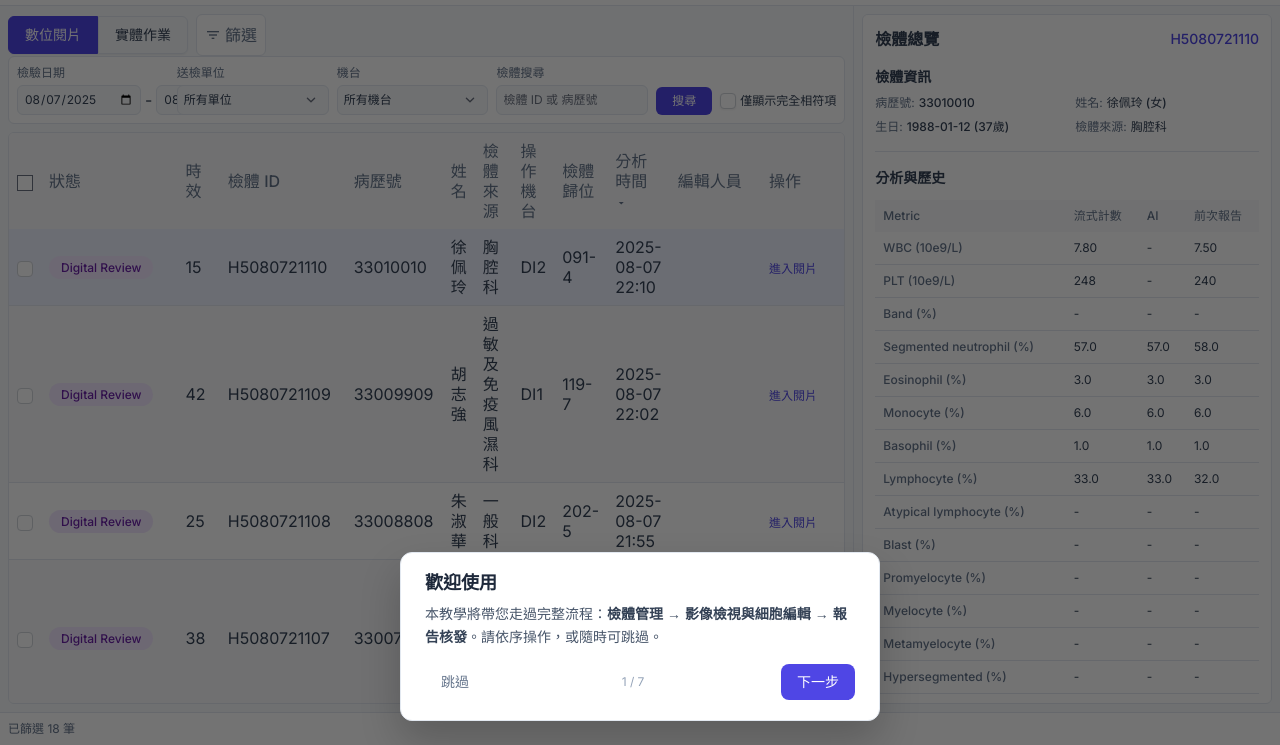
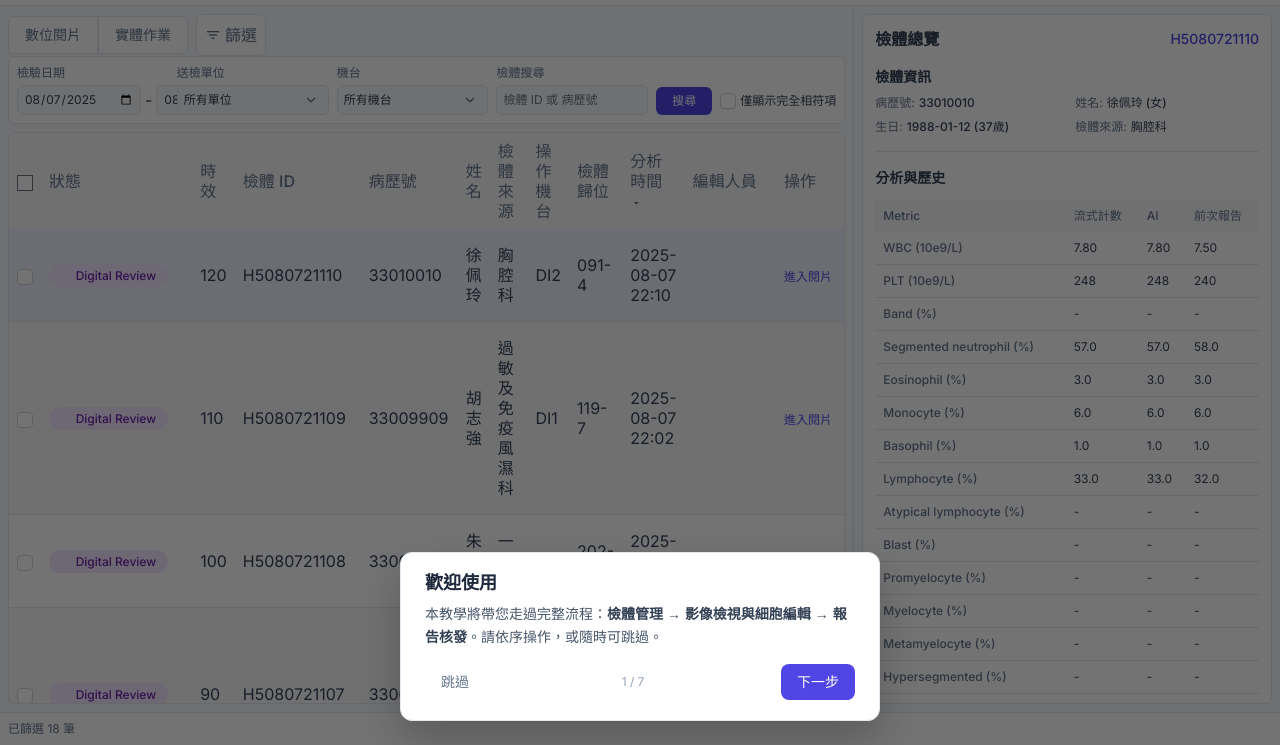
Before and after one commit to lindedeEden/blood-cell-classification-ui, a plain HTML site: page 檢體管理.html in a window 1280 px wide. Shown: the part 55-800 px from the top of the page. Drawn offline with nearby package versions, Linux system fonts and the light colour scheme.

Commit message:
檢體管理：模式初始不選、預設含 Verified、時效可排序、Verified 篩選修正

```diff
--- a/assets/css/common.css
+++ b/assets/css/common.css
@@ -20,11 +20,16 @@
   background-color: #dcfce7 !important;
   color: #166534 !important;
 }
-.status-capsule:hover::before,
-.status-capsule.status-capsule-done::before {
+/* 預留打勾空間（visibility: hidden 佔位），避免 hover/done 時膠囊寬度變化造成版面抖動 */
+.status-capsule::before {
   content: '\2713';
   margin-right: 0.25rem;
   font-weight: 700;
+  visibility: hidden;
+}
+.status-capsule:hover::before,
+.status-capsule.status-capsule-done::before {
+  visibility: visible;
 }
 .bg-striped {
   background-color: #f9fafb;
--- a/assets/data/database.js
+++ b/assets/data/database.js
@@ -15,7 +15,7 @@
       analysisTime: '2025-08-07 20:14',
       editor: '',
       status: ['PLT Check', 'Digital Review'],
-      urgency: 120,
+      urgency: 30,
       birthDate: '1960-01-01',
       age: 65,
       gender: '女',
@@ -83,7 +83,7 @@
       editor: 'F12630E',
       status: ['Digital Review'],
       statusDone: true,
-      urgency: 60,
+      urgency: 0,
       birthDate: '1975-05-10',
       age: 50,
       gender: '男',
@@ -148,7 +148,7 @@
       analysisTime: '2025-08-07 18:07',
       editor: '',
       status: ['PLT Check', 'AI Alert'],
-      urgency: 30,
+      urgency: 18,
       birthDate: '1995-08-15',
       age: 30,
       gender: '女',
@@ -213,7 +213,7 @@
       analysisTime: '2025-08-07 18:09',
       editor: '',
       status: ['Follow-up'],
-      urgency: 12,
+      urgency: 25,
       birthDate: '1988-11-20',
       age: 37,
       gender: '女',
@@ -278,7 +278,7 @@
       analysisTime: '2025-08-07 18:08',
       editor: '',
       status: ['AI Alert'],
-      urgency: 5,
+      urgency: 20,
       birthDate: '1962-07-08',
       age: 63,
       gender: '男',
@@ -343,7 +343,7 @@
       analysisTime: '2025-08-07 18:06',
       editor: '',
       status: ['PLT Check', 'Follow-up'],
-      urgency: 1,
+      urgency: 8,
       birthDate: '1958-03-15',
       age: 67,
       gender: '女',
@@ -411,7 +411,7 @@
       analysisTime: '2025-08-07 18:05',
       editor: 'F412630E',
       status: ['Locked'],
-      urgency: 0,
+      urgency: 3,
       birthDate: '1970-12-01',
       age: 55,
       gender: '男',
@@ -542,7 +542,7 @@
       analysisTime: '2025-08-07 21:05',
       editor: '',
       status: ['Digital Review'],
-      urgency: 45,
+      urgency: 38,
       birthDate: '1972-08-22',
       age: 53,
       gender: '男',
@@ -607,7 +607,7 @@
       analysisTime: '2025-08-07 21:12',
       editor: '',
       status: ['Digital Review'],
-      urgency: 30,
+      urgency: 45,
       birthDate: '1985-03-15',
       age: 40,
       gender: '女',
@@ -672,7 +672,7 @@
       analysisTime: '2025-08-07 21:18',
       editor: '',
       status: ['Digital Review'],
-      urgency: 20,
+      urgency: 55,
       birthDate: '1990-11-08',
       age: 35,
       gender: '男',
@@ -737,7 +737,7 @@
       analysisTime: '2025-08-07 21:25',
       editor: '',
       status: ['Digital Review'],
-      urgency: 55,
+      urgency: 65,
       birthDate: '1968-06-30',
       age: 57,
       gender: '女',
@@ -802,7 +802,7 @@
       analysisTime: '2025-08-07 21:32',
       editor: '',
       status: ['Digital Review'],
-      urgency: 18,
+      urgency: 72,
       birthDate: '1978-02-14',
       age: 47,
       gender: '男',
@@ -867,7 +867,7 @@
       analysisTime: '2025-08-07 21:40',
       editor: '',
       status: ['Digital Review'],
-      urgency: 72,
+      urgency: 80,
       birthDate: '1955-09-20',
       age: 70,
       gender: '女',
@@ -932,7 +932,7 @@
       analysisTime: '2025-08-07 21:48',
       editor: '',
       status: ['Digital Review'],
-      urgency: 38,
+      urgency: 90,
       birthDate: '1982-12-05',
       age: 43,
       gender: '男',
@@ -997,7 +997,7 @@
       analysisTime: '2025-08-07 21:55',
       editor: '',
       status: ['Digital Review'],
-      urgency: 25,
+      urgency: 100,
       birthDate: '1992-04-18',
       age: 33,
       gender: '女',
@@ -1062,7 +1062,7 @@
       analysisTime: '2025-08-07 22:02',
       editor: '',
       status: ['Digital Review'],
-      urgency: 42,
+      urgency: 110,
       birthDate: '1970-07-25',
       age: 55,
       gender: '男',
@@ -1127,7 +1127,7 @@
       analysisTime: '2025-08-07 22:10',
       editor: '',
       status: ['Digital Review'],
-      urgency: 15,
+      urgency: 120,
       birthDate: '1988-01-12',
       age: 37,
       gender: '女',
@@ -1240,9 +1240,7 @@
 
     var emptyKeys = ['atypicalLymphocyte', 'blast', 'promyelocyte', 'myelocyte', 'metamyelocyte', 'hypersegmented', 'promonocyte', 'plasmaCell', 'abnormalLymphocyte'];
     emptyKeys.forEach(function (k) {
-      if (typeof f[k] === 'undefined') {
-        f[k] = '-';
-      }
+      f[k] = '-';
     });
   });
 })();
--- a/assets/js/common.js
+++ b/assets/js/common.js
@@ -55,8 +55,8 @@
   'Locked': 'bg-gray-200 text-gray-800 border border-gray-300'
 };
 
-// 模式預設勾選的狀態（數位閱片 / 實體作業）
+// 模式預設勾選的狀態（數位閱片 / 實體作業）；兩種模式預設都含 Verified，使用者可自行取消勾選以隱藏已完成檢體
 const MODE_DEFAULT_STATUS = {
-  digital: ['Digital Review'],
-  entity: ['Follow-up', 'PLT Check', 'AI Alert']
+  digital: ['Digital Review', 'Verified'],
+  entity: ['Follow-up', 'PLT Check', 'AI Alert', 'Verified']
 };
--- a/assets/js/image-review.js
+++ b/assets/js/image-review.js
@@ -264,9 +264,6 @@
         });
       }
     }
-
-    var badgeEl = document.getElementById('sidebar-digital-badge');
-    if (badgeEl) badgeEl.textContent = digitalReviewList.length;
 
     var searchEl = document.getElementById('sidebar-search');
     if (searchEl) {
--- a/檢體管理.html
+++ b/檢體管理.html
@@ -60,8 +60,8 @@
         <div class="flex flex-wrap items-center gap-4">
           <div class="flex items-center space-x-2" id="tutorial-mode-tabs">
             <div class="inline-flex rounded-md shadow-sm" role="group">
-              <button type="button" class="mode-tab px-4 py-2 text-sm font-medium border rounded-l-md" data-mode="digital" id="tab-digital">數位閱片</button>
-              <button type="button" class="mode-tab px-4 py-2 text-sm font-medium border border-border-light rounded-r-md hover:bg-gray-100" data-mode="entity" id="tab-entity">實體作業</button>
+              <button type="button" class="mode-tab px-4 py-2 text-sm font-medium border border-border-light rounded-l-md bg-surface-light text-text-muted-light hover:bg-gray-100" data-mode="digital" id="tab-digital">數位閱片</button>
+              <button type="button" class="mode-tab px-4 py-2 text-sm font-medium border border-border-light rounded-r-md bg-surface-light text-text-muted-light hover:bg-gray-100" data-mode="entity" id="tab-entity">實體作業</button>
             </div>
             <button type="button" class="flex items-center space-x-1 p-2 rounded-md border border-border-light bg-surface-light text-text-muted-light hover:bg-gray-100" id="btn-filter" aria-expanded="false">
               <span class="material-symbols-outlined text-base">filter_list</span>
@@ -125,7 +125,7 @@
               <tr>
                 <th class="p-2 font-medium text-text-muted-light w-8"><input type="checkbox" id="select-all" title="全選"/></th>
                 <th class="p-2 font-medium text-text-muted-light">狀態</th>
-                <th class="p-2 font-medium text-text-muted-light">時效</th>
+                <th class="p-2 font-medium text-text-muted-light sortable sort-urgency" data-sort="urgency" title="依時效排序"><span>時效</span> <span class="sort-icon sort-icon-asc material-symbols-outlined text-xs align-middle">arrow_drop_up</span><span class="sort-icon sort-icon-desc material-symbols-outlined text-xs align-middle hidden">arrow_drop_down</span></th>
                 <th class="p-2 font-medium text-text-muted-light sortable sort-id" data-sort="id" title="依檢體 ID 後五碼排序"><span>檢體 ID</span> <span class="sort-icon sort-icon-asc material-symbols-outlined text-xs align-middle">arrow_drop_up</span><span class="sort-icon sort-icon-desc material-symbols-outlined text-xs align-middle hidden">arrow_drop_down</span></th>
                 <th class="p-2 font-medium text-text-muted-light">病歷號</th>
                 <th class="p-2 font-medium text-text-muted-light">姓名</th>
@@ -193,7 +193,7 @@
     (function () {
       var currentSpecimenId = null;
       var filteredList = [];
-      var currentMode = 'digital';
+      var currentMode = null;
       var sortKey = 'time';
       var sortAsc = false;
       var fontLevel = 1;
@@ -254,14 +254,18 @@
             }
           }
           var selected = f.statuses || [];
+          var isVerifiedSpecimen = !!(s.statusDone || (s.status && s.status.indexOf('Verified') !== -1));
+          if (isVerifiedSpecimen && selected.indexOf('Verified') === -1) return false;
           if (selected.length === 0) return true;
           var hasStatus = (s.status || []).some(function (st) { return selected.indexOf(st) !== -1; });
-          var isVerified = s.statusDone && selected.indexOf('Verified') !== -1;
-          if (!hasStatus && !isVerified) return false;
+          var showVerified = isVerifiedSpecimen && selected.indexOf('Verified') !== -1;
+          if (!hasStatus && !showVerified) return false;
           return true;
         });
+        function isCompleted(s) { return !!(s.statusDone || (s.status && s.status.indexOf('Verified') !== -1)); }
         if (sortKey === 'id') {
           filteredList.sort(function (a, b) {
+            if (isCompleted(a) !== isCompleted(b)) return isCompleted(a) ? 1 : -1;
             var a5 = (a.id || '').slice(-5);
             var b5 = (b.id || '').slice(-5);
             var cmp = a5.localeCompare(b5, undefined, { numeric: true });
@@ -269,9 +273,20 @@
           });
         } else if (sortKey === 'time') {
           filteredList.sort(function (a, b) {
+            if (isCompleted(a) !== isCompleted(b)) return isCompleted(a) ? 1 : -1;
             var ta = (a.analysisTime || '').replace(/-/g, '').replace(/[:\s]/g, '');
             var tb = (b.analysisTime || '').replace(/-/g, '').replace(/[:\s]/g, '');
             var cmp = ta.localeCompare(tb);
+            return sortAsc ? cmp : -cmp;
+          });
+        } else if (sortKey === 'urgency') {
+          filteredList.sort(function (a, b) {
+            if (isCompleted(a) !== isCompleted(b)) return isCompleted(a) ? 1 : -1;
+            var ua = Number(a.urgency);
+            var ub = Number(b.urgency);
+            if (isNaN(ua)) ua = 0;
+            if (isNaN(ub)) ub = 0;
+            var cmp = ua - ub;
             return sortAsc ? cmp : -cmp;
           });
         }
@@ -310,24 +325,25 @@
           var enterDisabled = s.locked ? ' disabled' : '';
           var enterText = s.locked ? '已鎖定' : '進入閱片';
           tr.innerHTML =
-            '<td class="p-2"><input type="checkbox" class="row-check rounded border-gray-300 text-primary focus:ring-primary" data-id="' + s.id + '"/></td>' +
-            '<td class="p-2"><div class="flex flex-wrap gap-1">' + renderStatus(s) + '</div></td>' +
-            '<td class="p-2">' + (s.urgency != null ? s.urgency : '') + '</td>' +
-            '<td class="p-2">' + s.id + '</td>' +
-            '<td class="p-2">' + s.patientId + '</td>' +
-            '<td class="p-2">' + s.name + '</td>' +
-            '<td class="p-2">' + s.department + '</td>' +
-            '<td class="p-2">' + s.machine + '</td>' +
-            '<td class="p-2">' + s.location + '</td>' +
-            '<td class="p-2">' + s.analysisTime + '</td>' +
-            '<td class="p-2">' + (s.editor || '') + '</td>' +
-            '<td class="p-2"><button type="button" class="text-primary text-xs hover:underline enter-review-btn" data-id="' + s.id + '"' + enterDisabled + '>' + enterText + '</button></td>';
+            '<td class="p-2 py-4"><input type="checkbox" class="row-check rounded border-gray-300 text-primary focus:ring-primary" data-id="' + s.id + '"/></td>' +
+            '<td class="p-2 py-4"><div class="flex flex-col gap-1 items-start">' + renderStatus(s) + '</div></td>' +
+            '<td class="p-2 py-4">' + (s.urgency != null ? s.urgency : '') + '</td>' +
+            '<td class="p-2 py-4">' + s.id + '</td>' +
+            '<td class="p-2 py-4">' + s.patientId + '</td>' +
+            '<td class="p-2 py-4">' + s.name + '</td>' +
+            '<td class="p-2 py-4">' + s.department + '</td>' +
+            '<td class="p-2 py-4">' + s.machine + '</td>' +
+            '<td class="p-2 py-4">' + s.location + '</td>' +
+            '<td class="p-2 py-4">' + s.analysisTime + '</td>' +
+            '<td class="p-2 py-4">' + (s.editor || '') + '</td>' +
+            '<td class="p-2 py-4"><button type="button" class="text-primary text-xs hover:underline enter-review-btn" data-id="' + s.id + '"' + enterDisabled + '>' + enterText + '</button></td>';
           tbody.appendChild(tr);
         });
 
         tbody.querySelectorAll('tr').forEach(function (tr) {
           tr.addEventListener('click', function (e) {
             if (e.target.type === 'checkbox' || e.target.classList.contains('enter-review-btn')) return;
+            if (e.target.closest('.status-capsule')) return;
             selectRow(tr.dataset.specimenId);
           });
           tr.addEventListener('dblclick', function (e) {
@@ -402,24 +418,26 @@
 
         var m = spec.metrics || {};
         var prev = spec.prevReport || {};
+        var f = spec.flowCyt || {};
+        // 流式計數欄用 flowCyt：成熟細胞有值，未成熟/異常血球一律為 '-'
         var rows = [
-          ['WBC (10e9/L)', m.wbc, '-', prev.wbc],
-          ['PLT (10e9/L)', m.plt, '-', prev.plt],
-          ['Band (%)', m.band, m.band, prev.band],
-          ['Segmented neutrophil (%)', m.segmentedNeutrophil, m.segmentedNeutrophil, prev.segmentedNeutrophil],
-          ['Eosinophil (%)', m.eosinophil, m.eosinophil, prev.eosinophil],
-          ['Monocyte (%)', m.monocyte, m.monocyte, prev.monocyte],
-          ['Basophil (%)', m.basophil, m.basophil, prev.basophil],
-          ['Lymphocyte (%)', m.lymphocyte, m.lymphocyte, prev.lymphocyte],
-          ['Atypical lymphocyte (%)', m.atypicalLymphocyte, m.atypicalLymphocyte, prev.atypicalLymphocyte],
-          ['Blast (%)', m.blast, m.blast, prev.blast],
-          ['Promyelocyte (%)', m.promyelocyte, m.promyelocyte, prev.promyelocyte],
-          ['Myelocyte (%)', m.myelocyte, m.myelocyte, prev.myelocyte],
-          ['Metamyelocyte (%)', m.metamyelocyte, m.metamyelocyte, prev.metamyelocyte],
-          ['Hypersegmented (%)', m.hypersegmented, m.hypersegmented, prev.hypersegmented],
-          ['Promonocyte (%)', m.promonocyte, m.promonocyte, prev.promonocyte],
-          ['Plasma cell (%)', m.plasmaCell, m.plasmaCell, prev.plasmaCell],
-          ['Abnormal lymphocyte (%)', m.abnormalLymphocyte, m.abnormalLymphocyte, prev.abnormalLymphocyte]
+          ['WBC (10e9/L)', m.wbc, m.wbc, prev.wbc],
+          ['PLT (10e9/L)', m.plt, m.plt, prev.plt],
+          ['Band (%)', f.band !== undefined ? f.band : '-', m.band, prev.band],
+          ['Segmented neutrophil (%)', f.segmentedNeutrophil !== undefined ? f.segmentedNeutrophil : '-', m.segmentedNeutrophil, prev.segmentedNeutrophil],
+          ['Eosinophil (%)', f.eosinophil !== undefined ? f.eosinophil : '-', m.eosinophil, prev.eosinophil],
+          ['Monocyte (%)', f.monocyte !== undefined ? f.monocyte : '-', m.monocyte, prev.monocyte],
+          ['Basophil (%)', f.basophil !== undefined ? f.basophil : '-', m.basophil, prev.basophil],
+          ['Lymphocyte (%)', f.lymphocyte !== undefined ? f.lymphocyte : '-', m.lymphocyte, prev.lymphocyte],
+          ['Atypical lymphocyte (%)', f.atypicalLymphocyte !== undefined ? f.atypicalLymphocyte : '-', m.atypicalLymphocyte, prev.atypicalLymphocyte],
+          ['Blast (%)', f.blast !== undefined ? f.blast : '-', m.blast, prev.blast],
+          ['Promyelocyte (%)', f.promyelocyte !== undefined ? f.promyelocyte : '-', m.promyelocyte, prev.promyelocyte],
+          ['Myelocyte (%)', f.myelocyte !== undefined ? f.myelocyte : '-', m.myelocyte, prev.myelocyte],
+          ['Metamyelocyte (%)', f.metamyelocyte !== undefined ? f.metamyelocyte : '-', m.metamyelocyte, prev.metamyelocyte],
+          ['Hypersegmented (%)', f.hypersegmented !== undefined ? f.hypersegmented : '-', m.hypersegmented, prev.hypersegmented],
+          ['Promonocyte (%)', f.promonocyte !== undefined ? f.promonocyte : '-', m.promonocyte, prev.promonocyte],
+          ['Plasma cell (%)', f.plasmaCell !== undefined ? f.plasmaCell : '-', m.plasmaCell, prev.plasmaCell],
+          ['Abnormal lymphocyte (%)', f.abnormalLymphocyte !== undefined ? f.abnormalLymphocyte : '-', m.abnormalLymphocyte, prev.abnormalLymphocyte]
         ];
         function shouldHighlightMetric(label, valueStr) {
           var v = parseFloat(valueStr);
@@ -459,10 +477,11 @@
         document.getElementById('sidebar-metrics').innerHTML = rows.map(function (r) {
           var label = r[0];
           var aiValue = r[2];
-          var highlight = shouldHighlightMetric(label, aiValue);
+          var prevValue = r[3];
+          var highlight = shouldHighlightMetric(label, aiValue) || shouldHighlightMetric(label, prevValue);
           var rowClass = highlight ? 'bg-danger-light/30' : '';
           var cellClass = highlight ? 'font-bold text-danger-text-light' : '';
-          return '<tr class="' + rowClass + '"><td class="p-2 font-medium text-text-muted-light">' + label + '</td><td class="p-2">' + (r[1] || '-') + '</td><td class="p-2 ' + cellClass + '">' + (aiValue || '-') + '</td><td class="p-2 ' + cellClass + '">' + (r[3] || '-') + '</td></tr>';
+          return '<tr class="' + rowClass + '"><td class="p-2 font-medium text-text-muted-light">' + label + '</td><td class="p-2">' + (r[1] || '-') + '</td><td class="p-2 ' + cellClass + '">' + (aiValue || '-') + '</td><td class="p-2 ' + cellClass + '">' + (prevValue || '-') + '</td></tr>';
         }).join('');
       }
 
@@ -483,10 +502,9 @@
           currentMode = mode;
           document.querySelectorAll('.mode-tab').forEach(function (t) {
             t.classList.remove('bg-primary', 'text-white', 'border-primary');
-            t.classList.add('border-border-light', 'text-text-light');
-            t.classList.toggle('bg-surface-light', true);
+            t.classList.add('border-border-light', 'bg-surface-light', 'text-text-muted-light');
           });
-          this.classList.remove('border-border-light', 'text-text-light', 'bg-surface-light');
+          this.classList.remove('border-border-light', 'text-text-muted-light', 'bg-surface-light');
           this.classList.add('bg-primary', 'text-white', 'border-primary');
           var defaults = MODE_DEFAULT_STATUS[mode === 'digital' ? 'digital' : 'entity'];
           setStatusFilterCheckboxes(defaults);
@@ -535,8 +553,6 @@
       }
       setDefaultDateToday();
       setStatusFilterCheckboxes(['PLT Check', 'AI Alert', 'Follow-up', 'Digital Review', 'Verified', 'Locked']);
-      document.getElementById('tab-digital').classList.add('bg-primary', 'text-white', 'border-primary');
-      document.getElementById('tab-digital').classList.remove('bg-surface-light', 'border-border-light');
       updateSortUI();
       renderTable();
       if (filteredList.length) selectRow(filteredList[0].id);
```
Also changed, not shown: 影像檢視與細胞編輯.html (+4 -5 lines).
